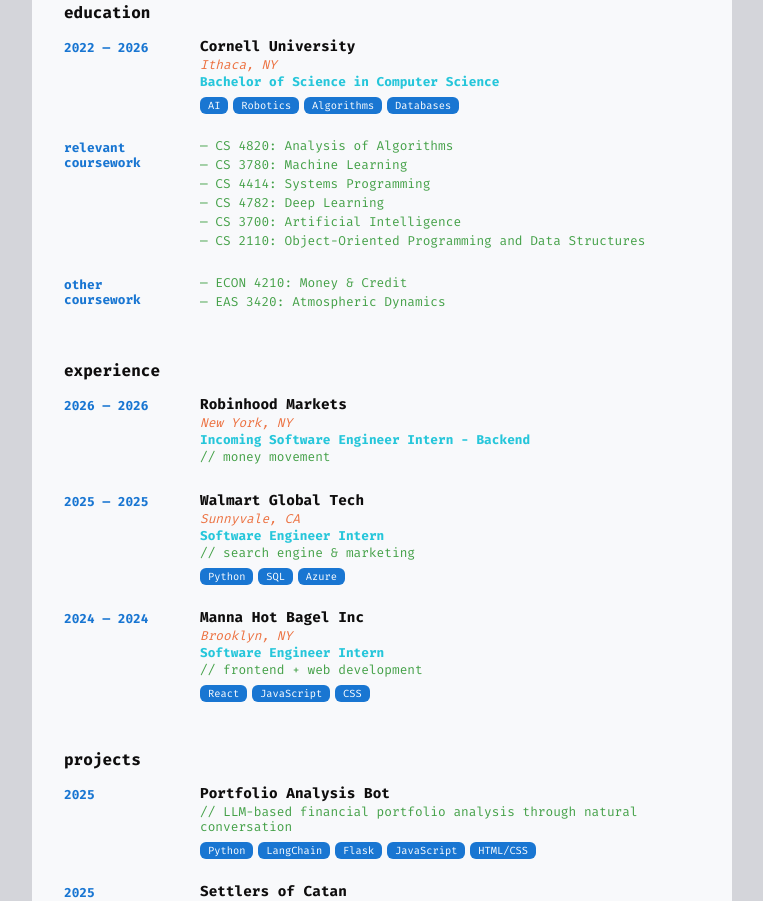
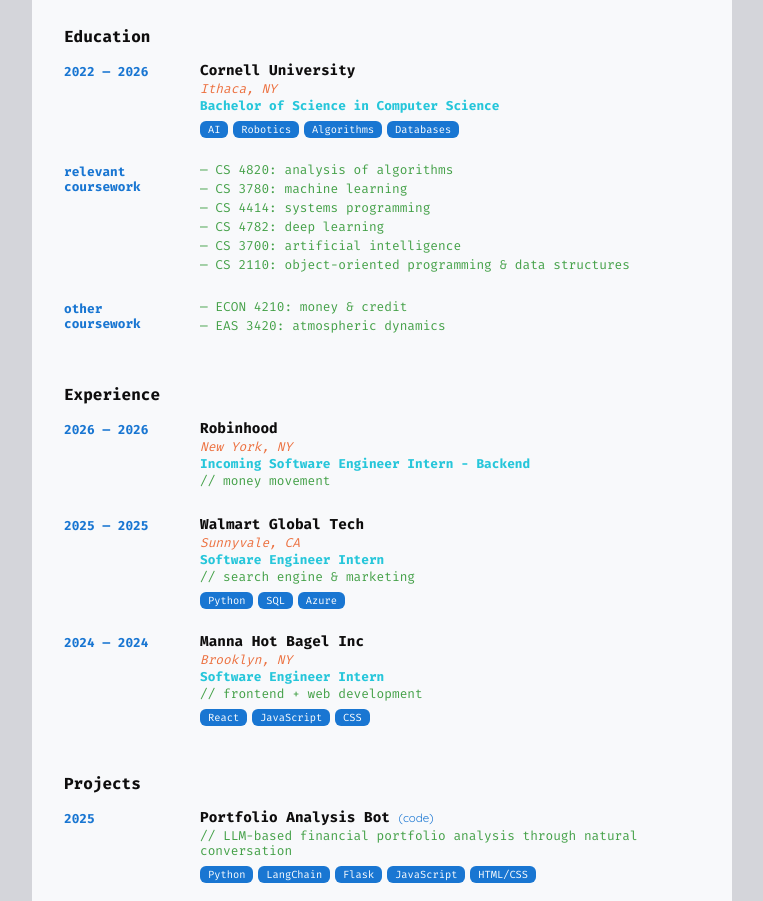
Before and after one commit to samparkk13/parksamuel.com, a React (Create React App) app: page /about in a window 1280 px wide. Shown: the part 380-1281 px from the top of the page, without its empty margins (258-1021 px from the left). Built offline with nearby package versions, Linux system fonts and the light colour scheme.

Commit message:
font changes

```diff
--- a/src/components/About/About.css
+++ b/src/components/About/About.css
@@ -52,6 +52,11 @@
 
 .main-link:hover {
     text-decoration: underline;
+}
+
+.section-org .main-link {
+    font-size: 0.8em;
+    font-weight: normal;
 }
 
 .link-sep {
--- a/src/components/About/About.js
+++ b/src/components/About/About.js
@@ -8,9 +8,11 @@ const About = () => {
 
                 {/* About Me */}
                 <Box className="about-section">
-                    <Heading className="section-heading">about me</Heading>
+                    <Heading className="section-heading">About Me</Heading>
                     <Text className="about-blurb">
                         Hi! I'm Sam, a student studying Computer Science at Cornell University with an intended minor in Artificial Intelligence.
+                        <br/>
+                        <br/>
                         Currently, my interests lie in software engineering, but I am also enthusiastic about fintech and meteorology.
                     </Text>
                     <Box className="main-links">
@@ -26,7 +28,7 @@ const About = () => {
 
                 {/* Education */}
                 <Box className="about-section">
-                    <Heading className="section-heading">education</Heading>
+                    <Heading className="section-heading">Education</Heading>
                     <Box className="section-list">
                         <Box className="section-row">
                             <Text className="section-year">2022 — 2026</Text>
@@ -47,7 +49,7 @@ const About = () => {
                 <Box className="section-row" mt={4}>
                             <Text className="section-year">relevant coursework</Text>
                             <Box className="section-info">
-                                {['CS 4820: Analysis of Algorithms', 'CS 3780: Machine Learning', 'CS 4414: Systems Programming', 'CS 4782: Deep Learning', 'CS 3700: Artificial Intelligence', 'CS 2110: Object-Oriented Programming and Data Structures'].map(course => (
+                                {['CS 4820: analysis of algorithms', 'CS 3780: machine learning', 'CS 4414: systems programming', 'CS 4782: deep learning', 'CS 3700: artificial intelligence', 'CS 2110: object-oriented programming & data structures'].map(course => (
                                     <Text key={course} className="comment-text">— {course}</Text>
                                 ))}
                             </Box>
@@ -56,7 +58,7 @@ const About = () => {
                 <Box className="section-row" mt={4}>
                             <Text className="section-year">other coursework</Text>
                             <Box className="section-info">
-                                {['ECON 4210: Money & Credit', 'EAS 3420: Atmospheric Dynamics'].map(course => (
+                                {['ECON 4210: money & credit', 'EAS 3420: atmospheric dynamics'].map(course => (
                                     <Text key={course} className="comment-text">— {course}</Text>
                                 ))}
                             </Box>
@@ -66,13 +68,13 @@ const About = () => {
 
                 {/* Experience */}
                 <Box className="about-section">
-                    <Heading className="section-heading">experience</Heading>
+                    <Heading className="section-heading">Experience</Heading>
                     <Box className="section-list">
 
                         <Box className="section-row">
                             <Text className="section-year">2026 — 2026</Text>
                             <Box className="section-info">
-                                <Text className="section-org">Robinhood Markets</Text>
+                                <Text className="section-org">Robinhood</Text>
                                 <Text className="location-text">New York, NY</Text>
                                 <Text className="degree-text">Incoming Software Engineer Intern - Backend</Text>
                                 <Text className="comment-text">// money movement</Text>
@@ -116,13 +118,13 @@ const About = () => {
 
                 {/* Projects */}
                 <Box className="about-section">
-                    <Heading className="section-heading">projects</Heading>
+                    <Heading className="section-heading">Projects</Heading>
                     <Box className="section-list">
 
                         <Box className="section-row">
                             <Text className="section-year">2025</Text>
                             <Box className="section-info">
-                                <Text className="section-org">Portfolio Analysis Bot</Text>
+                                <Text className="section-org">Portfolio Analysis Bot <a className="main-link" href="https://github.com/samparkk13/Stock-Portfolio-Analysis" target="_blank" rel="noopener noreferrer">(code)</a></Text>
                                 <Text className="comment-text">// LLM-based financial portfolio analysis through natural conversation</Text>
                                 <Box className="badge-row">
                                     {['Python', 'LangChain', 'Flask', 'JavaScript', 'HTML/CSS'].map(s => (
@@ -135,7 +137,7 @@ const About = () => {
                         <Box className="section-row">
                             <Text className="section-year">2025</Text>
                             <Box className="section-info">
-                                <Text className="section-org">Settlers of Catan</Text>
+                                <Text className="section-org">Settlers of Catan <a className="main-link" href="https://github.com/samparkk13/CSettlers-of-Catan" target="_blank" rel="noopener noreferrer">(code)</a> <a className="main-link" href="https://youtu.be/92pio3Kr0FA" target="_blank" rel="noopener noreferrer">(demo)</a></Text>
                                 <Text className="comment-text">// terminal-based virtual Settlers of Catan game supporting up to 4 players</Text>
                                 <Box className="badge-row">
                                     {['OCaml', 'VSCode', 'Git'].map(s => (
--- a/src/index.css
+++ b/src/index.css
@@ -68,7 +68,7 @@ body {
   padding: 6px;
 }
 .footer h1 {
-  font-size: 1.1em;
+  font-size: clamp(0.7rem, 2.5vw, 1.1rem);
   color: rgb(14, 13, 13);
 }
 body {
```
